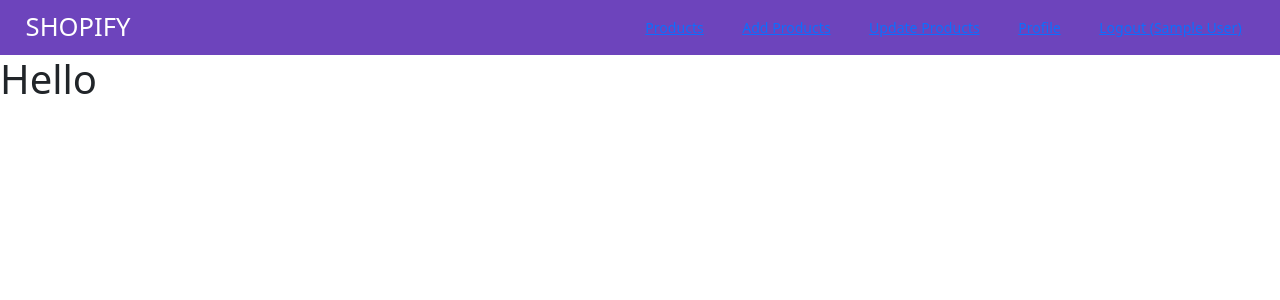
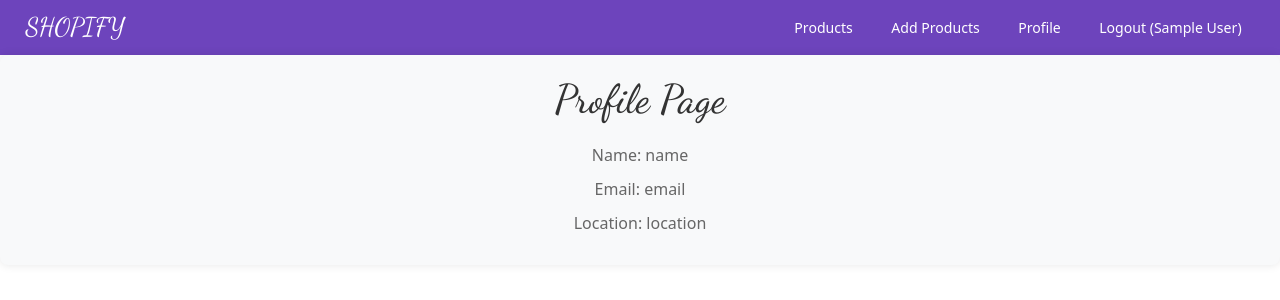
Before and after one commit to tarupathak/Shopify-Frontend, a React (Create React App) app: page /profile in a window 1280 px wide. Shown: the top 300 px of the page. Built offline with nearby package versions, Linux system fonts and the light colour scheme; sample sign-in values are in the browser's storage; the HTML template or start-up script is replaced by a standard one.

Commit message:
Edited some pages

```diff
--- a/package.json
+++ b/package.json
@@ -9,8 +9,10 @@
     "bootstrap": "^5.3.0",
     "react": "^18.2.0",
     "react-dom": "^18.2.0",
+    "react-icons": "^5.0.1",
     "react-router-dom": "^6.14.2",
     "react-scripts": "5.0.1",
+    "tailwindcss": "^3.4.1",
     "web-vitals": "^2.1.4"
   },
   "scripts": {
--- a/src/App.js
+++ b/src/App.js
@@ -8,6 +8,7 @@ import Login from "./Pages/Login";
 import ProductList from "./Pages/ProductList";
 import AddProduct from "./Pages/AddProduct";
 import UpdateProduct from "./Pages/UpdateProduct";
+import Profile from "./Pages/Profile";
 
 function App() {
   return (
@@ -18,15 +19,12 @@ function App() {
           <Route element={<PrivateComponent />}>
             <Route path="/" element={<ProductList />} />
             <Route path="/add-product" element={<AddProduct />} />
-            <Route
-              path="/update/:id"
-              element={<UpdateProduct />}
-            />
+            <Route path="/update/:id" element={<UpdateProduct />} />
             <Route
               path="/logout"
               element={<h1>Product Listing Component</h1>}
             />
-            <Route path="/profile" element={<h1>Hello</h1>} />
+            <Route path="/profile" element={<Profile />} />
           </Route>
           <Route path="/signup" element={<SignUp />} />
           <Route path="/login" element={<Login />} />
--- a/src/Components/Components.css
+++ b/src/Components/Components.css
@@ -1,40 +1,46 @@
-.nav{
+@import url("https://fonts.googleapis.com/css2?family=Dancing+Script:wght@400..700&family=Josefin+Sans:ital,wght@0,200;0,600;0,700;1,500&display=swap");
+
+.nav {
   display: flex;
   flex-direction: row;
   align-items: center;
   justify-content: space-around;
-
 }
 
-#navbar{
+.navItem {
+  text-decoration: none;
+  color: inherit;
+}
+
+#navbar {
   display: flex;
   flex-direction: row;
   align-items: center;
   height: 4.3vw;
   justify-content: space-between;
-    background-color: #6D44BC;
+  background-color: #6d44bc;
 }
 
-#left{
+#left {
   font-size: 2vw;
-    font-family: 700;
-    color:white;
+  font-family: "Dancing Script", cursive;
+  color: white;
   margin-left: 2vw;
 }
 
-#right li{
-    margin-right:3vw;
+#right li {
+  margin-right: 3vw;
   list-style-type: none;
   color: white;
   font-size: 1.1vw;
   text-decoration: none;
 }
 
-.footer{
+.footer {
   display: flex;
   flex-direction: row;
   align-items: center;
   justify-content: space-around;
-    background-color: #6D44BC;
+  background-color: #6d44bc;
   height: 5vw;
 }
--- a/src/Components/Navbar.jsx
+++ b/src/Components/Navbar.jsx
@@ -18,20 +18,17 @@ const Navbar = () => {
         {auth ? (
           <ul className="nav">
             <li>
-              <Link to="/">Products</Link>
+              <Link to="/" className="navItem">Products</Link>
             </li>
             <li>
-              <Link to="/add-product">Add Products</Link>
+              <Link to="/add-product" className="navItem">Add Products</Link>
             </li>
             <li>
-              <Link to="/update">Update Products</Link>
-            </li>
-            <li>
-              <Link to="/profile">Profile</Link>
+              <Link to="/profile" className="navItem">Profile</Link>
             </li>
 
             <li>
-              <Link to="/signup" onClick={logout}>
+              <Link to="/signup" onClick={logout} className="navItem">
                 Logout ({JSON.parse(auth).name})
               </Link>
             </li>
@@ -39,10 +36,10 @@ const Navbar = () => {
         ) : (
           <ul className="nav">
             <li>
-              <Link to="/signup">Sign Up</Link>
+              <Link to="/signup" className="navItem">Sign Up</Link>
             </li>
             <li>
-              <Link to="/login">Login</Link>
+              <Link to="/login" className="navItem">Login</Link>
             </li>
           </ul>
         )}
--- a/src/Pages/Pages.css
+++ b/src/Pages/Pages.css
@@ -1,3 +1,6 @@
+@import url("https://fonts.googleapis.com/css2?family=Dancing+Script:wght@400..700&family=Josefin+Sans:ital,wght@0,200;0,600;0,700;1,500&display=swap");
+
+
 .register {
   display: flex;
   flex-direction: row;
@@ -24,6 +27,7 @@
 
 h1 {
   color: #6d44bc;
+  font-family: "Dancing Script", cursive;
 }
 
 .inp-box {
@@ -89,6 +93,7 @@ h1 {
   text-align: center;
   margin: 3vw;
   font-size: 3vw;
+  font-family: "Dancing Script", cursive;
 }
 
 .box button{
@@ -107,3 +112,30 @@ h1 {
   font-size: 1.4vw;
   padding-left: 1vw;
 }
+
+/* styles.css */
+
+.profile {
+  background-color: #f8f9fa;
+  padding: 20px;
+  border-radius: 8px;
+  box-shadow: 0 0 10px rgba(0, 0, 0, 0.1);
+}
+
+.profile h1 {
+  color: #333;
+  margin-bottom: 20px;
+
+  text-align: center;
+}
+
+.profile-info p {
+  text-align: center;
+  margin: 10px 0;
+  color: #666;
+}
+
+.App {
+  text-align: center;
+  padding: 20px;
+}
--- /dev/null
+++ b/src/Pages/Profile.js
@@ -0,0 +1,16 @@
+import React from 'react';
+
+const Profile = ({ user }) => {
+  return (
+    <div className="profile">
+      <h1>Profile Page</h1>
+      <div className="profile-info">
+        <p>Name: name</p>
+        <p>Email: email</p>
+        <p>Location: location</p>
+      </div>
+    </div>
+  );
+};
+
+export default Profile;
```
Also changed, not shown: src/Assets/profile.svg (added), 1 other file (tests, documents, lock files or other folders). Lines whose indentation alone changed are shown as unchanged.
